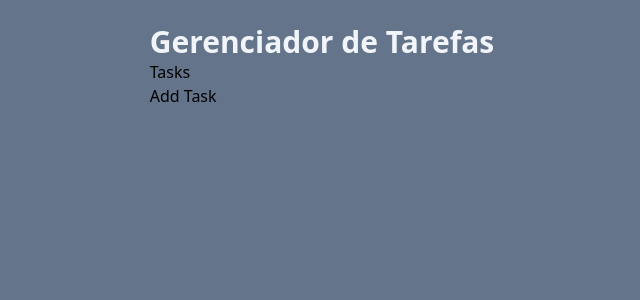
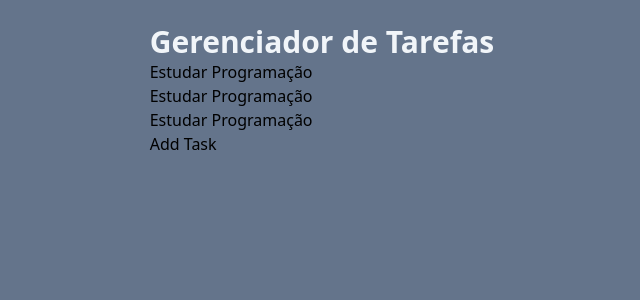
Before and after one commit to 02pedrodev/Gerenciador-de-Tarefas, a React (Vite) app: page / in a window 1280 px wide. Shown: the top 300 px of the page, without its empty margins (318-958 px from the left). Built offline with nearby package versions, Linux system fonts and the light colour scheme.

Commit message:
utilizando props

```diff
--- a/src/App.jsx
+++ b/src/App.jsx
@@ -1,14 +1,35 @@
 import AddTask from "./components/AddTask";
 import Tasks from "./components/Tasks";
+import { useState } from "react";
 
 function App() {
+  const [tasks, setTasks] = useState([
+    {
+      id: 1,
+      title: "Estudar Programação",
+      descripition: "Estudar sobre React",
+      completed: false,
+    },
+    {
+      id: 2,
+      title: "Estudar Programação",
+      descripition: "Estudar sobre React",
+      completed: false,
+    },
+    {
+      id: 3,
+      title: "Estudar Programação",
+      descripition: "Estudar sobre React",
+      completed: false,
+    },
+  ]);
   return (
     <div className="w-screen h-screen bg-slate-500 flex justify-center p-6 ">
       <div>
         <h1 className="text-slate-100 text-3xl font-bold text-center">
           Gerenciador de Tarefas
         </h1>
-        <Tasks />
+        <Tasks tasks={tasks} />
         <AddTask />
       </div>
     </div>
--- a/src/components/Tasks.jsx
+++ b/src/components/Tasks.jsx
@@ -1,5 +1,11 @@
-function Tasks() {
-  return <h1>Tasks</h1>;
+function Tasks(props) {
+  return (
+    <h1>
+      {props.tasks.map((task) => (
+        <p>{task.title}</p>
+      ))}
+    </h1>
+  );
 }
 
 export default Tasks;
```
